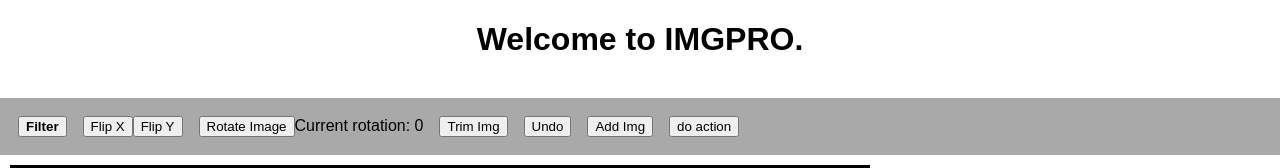
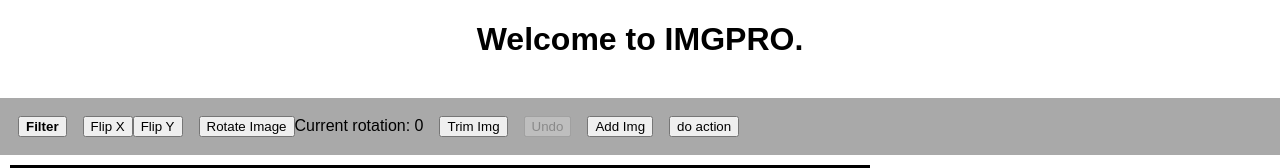
Before and after one commit to Zabari/WebImageProcess, a React (Create React App) app in the folder frontend/webapp/: page / in a window 1280 px wide. Shown: the top 168 px of the page. Built offline with nearby package versions, Linux system fonts and the light colour scheme.

Commit message:
fixed undo button, mostly

```diff
--- a/frontend/webapp/src/components/canvas/Canvas.js
+++ b/frontend/webapp/src/components/canvas/Canvas.js
@@ -34,7 +34,8 @@ class Canvas extends Component {
               x : false,
               y : false
           },
-          localURL:"http://localhost:3001"
+          localURL:"http://localhost:3001",
+          undo: false
       };
       this._onMouseMove=this._onMouseMove.bind(this);
       this.handleCanvasClick = this.handleCanvasClick.bind(this);
@@ -98,7 +99,20 @@ class Canvas extends Component {
         .then ( (response) => response.json())
         .then ( (response) => {
             console.log(response.id);
-            this.setState({url:response.id});
+            const newundo=(response.id!=0);
+            //console.log(typeof response.id);
+            if (newundo){
+                this.setState({
+                    url:response.id,
+                    undo:newundo
+                });
+            }
+            else{
+                console.log("what is going on");
+                this.setState({
+                    undo:newundo
+                });
+            }
         }));
   }
 
@@ -220,8 +234,10 @@ class Canvas extends Component {
 
         .then ( (response) => response.json())
         .then ( (response) => {
+            const newundo=(response.id!=0);
             this.setState({
-                url : response.id
+                url : response.id,
+                undo: newundo
             });
             // console.log(prevState);
             this.setState(
@@ -260,7 +276,7 @@ class Canvas extends Component {
                 <li><Flip callback = {this.flipCallback} /></li>
                 <li><Rotate callback = {this.rotateCallback} /></li>
                 <li><Trim callback = {this.trimCallback} /></li>
-                <li><Undo callback = {this.undoCallback} /></li>
+                <li><Undo callback = {this.undoCallback} enabled={this.state.undo} /></li>
                 <li><Add callback = {this.addCallback} /></li>
                 <li><button type ="button" onClick={this.handleSubmit}>do action</button></li>
               </ul>
@@ -286,7 +302,7 @@ class Canvas extends Component {
               <li><Flip callback = {this.flipCallback} /></li>
               <li><Rotate callback = {this.rotateCallback} /></li>
               <li><Trim callback = {this.trimCallback} /></li>
-              <li><Undo callback = {this.undoCallback} /></li>
+              <li><Undo callback = {this.undoCallback} enabled={this.state.undo} /></li>
               <li><Add callback = {this.addCallback} /></li>
               <li><button type ="button" onClick={this.handleSubmit}>do action</button></li>
             </ul>
--- a/frontend/webapp/src/components/canvas/buttons/undo/Undo.js
+++ b/frontend/webapp/src/components/canvas/buttons/undo/Undo.js
@@ -18,9 +18,14 @@ class Undo extends Component{
     }
 
     render(){
+        // let disabled=null;
+        // if (!this.props.enabled){
+        //     disabled= (disabled);
+        // }
+
         return(
             <div className="Undo">
-                <button onClick={this.onClick}>Undo</button>
+                <button onClick={this.onClick} disabled={!this.props.enabled}>Undo</button>
             </div>
         );
     }
```
Also changed, not shown: 1 other file (tests, documents, lock files or other folders).
